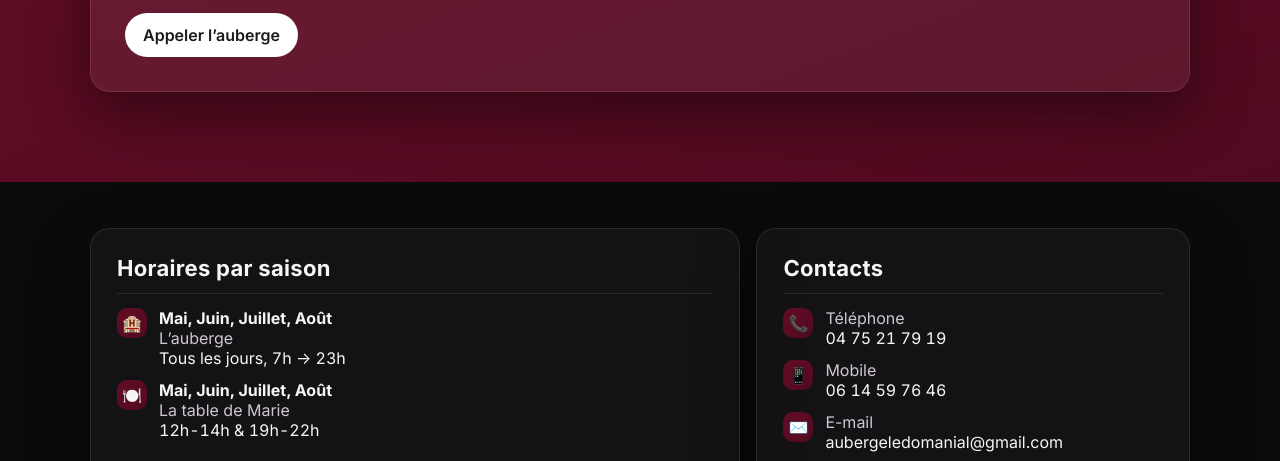
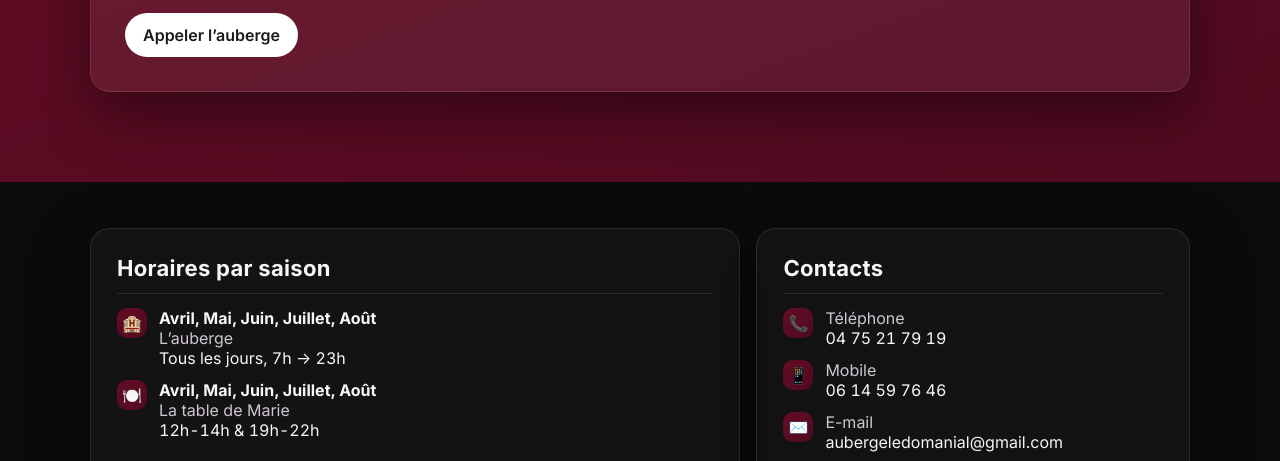
Before and after one commit to RGbusinesscard/Auberge-Penne-Le-Sec, a plain HTML site: page index.html in a window 1280 px wide. Shown: the part 329-790 px from the top of the page. Drawn offline with nearby package versions, Linux system fonts and the light colour scheme.

Commit message:
Update index.html

```diff
--- a/index.html
+++ b/index.html
@@ -110,7 +110,7 @@
           <div class="item">
             <div class="icon">🏨</div>
             <div>
-              <div><strong>Mai, Juin, Juillet, Août</strong></div>
+              <div><strong>Avril, Mai, Juin, Juillet, Août</strong></div>
               <div class="label">L’auberge</div>
               <div class="mono">Tous les jours, 7h → 23h</div>
             </div>
@@ -118,7 +118,7 @@
           <div class="item">
             <div class="icon">🍽️</div>
             <div>
-              <div><strong>Mai, Juin, Juillet, Août</strong></div>
+              <div><strong>Avril, Mai, Juin, Juillet, Août</strong></div>
               <div class="label">La table de Marie</div>
               <div class="mono">12h-14h & 19h-22h</div>
             </div>
```
